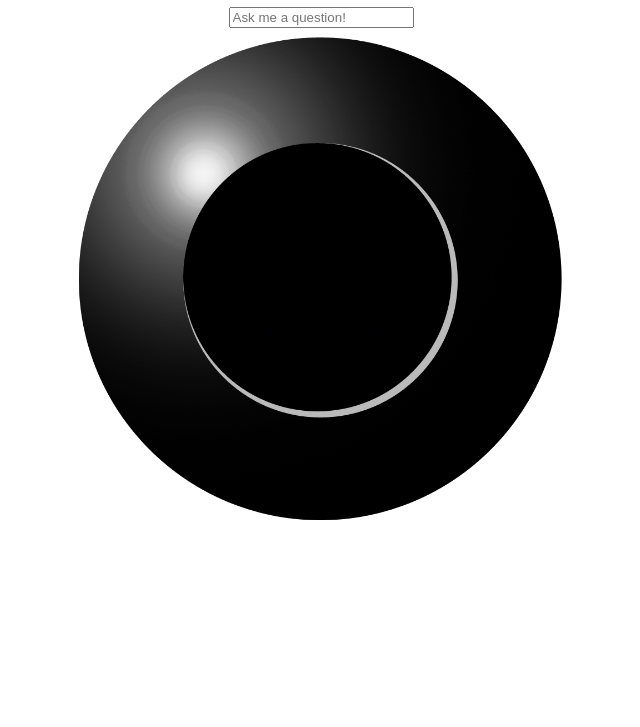
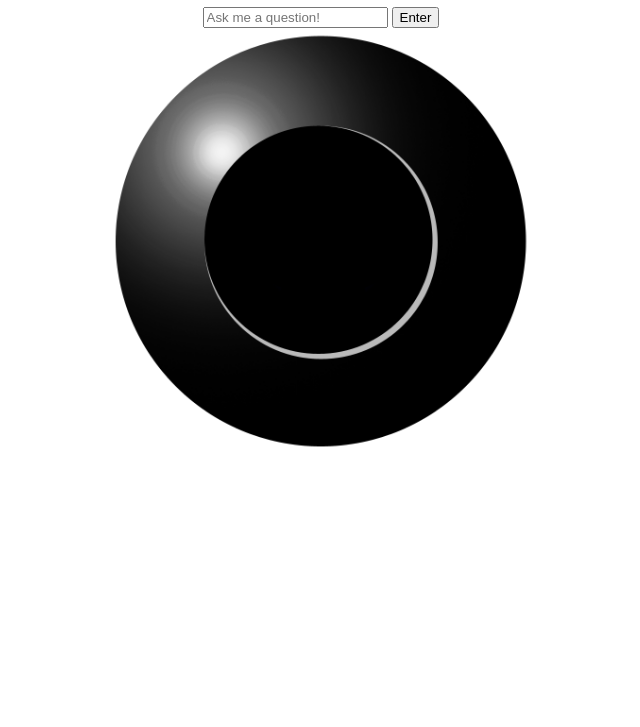
Before and after one commit to kv-mod3/intro-js-8ball, a plain HTML site: page index.html in a window 1280 px wide. Shown: the part 73-800 px from the top of the page, without its empty margins (319-959 px from the left). Drawn offline with Linux system fonts and the light colour scheme.

Commit message:
fixed input validation issue + input clear

```diff
--- a/index.html
+++ b/index.html
@@ -10,10 +10,11 @@
     <title>Magic 8-Ball in JavaScript</title>
   </head>
   <body>
-    <div class="">
       <h1>Magic 8-Ball</h1>
-      <input type="text" placeholder="Ask me a question!"/>
-      <div id="8ball"></div>
-    </div>
+      <input type="text" id="questionInput" placeholder="Ask me a question!"/>
+      <button>Enter</button>
+      <div id="answers">
+        <img id="imgBall">
+      </div>
   </body>
 </html>
--- a/js/main.js
+++ b/js/main.js
@@ -1,18 +1,63 @@
 // global variables
-const eightBall = document.createElement('img');
+const enterBtn = document.querySelector('button');
+const eightBall = document.getElementById('imgBall');
+
+// img array
+const imgArray = [
+    './img/magic8ball_start.png',
+    './img/magic8ball_1.png',
+    './img/magic8ball_2.png',
+    './img/magic8ball_3.png',
+    './img/magic8ball_4.png',
+    './img/magic8ball_5.png',
+    './img/magic8ball_6.png',
+    './img/magic8ball_7.png',
+    './img/magic8ball_8.png',
+    './img/magic8ball_9.png',
+    './img/magic8ball_10.png',
+    './img/magic8ball_11.png',
+    './img/magic8ball_12.png',
+    './img/magic8ball_12.png',
+    './img/magic8ball_13.png',
+    './img/magic8ball_14.png',
+    './img/magic8ball_15.png',
+    './img/magic8ball_16.png',
+    './img/magic8ball_17.png',
+    './img/magic8ball_18.png',
+    './img/magic8ball_19.png',
+    './img/magic8ball_20.png',
+];
+
+// display 8ball with default values
+eightBall.src = imgArray[0];    // img path related to where JS is running (html), not the JS file itself
+eightBall.style.width = '425px';
+eightBall.style.height = '425px';
 
 
-// creating 8-ball
-document.body.appendChild(eightBall);
-eightBall.style.height = '500px';
-eightBall.style.width = '500px';
-eightBall.src = './img/magic8ball_start.png';    // img path related to where JS is running (html), not the JS file itself
+// generates a random integer
+function randomInt(min, max) { // passes min and max integers into the function
+    return Math.floor(Math.random() * (max - min + 1) + min)
+    // Math.random explained from MDN Web Docs
+};
 
-// grabs a random integer
-function randomInt(min, max) { // min and max integers
-    return Math.floor(Math.random() * (max - min + 1) + min)
-    // from MDN Web Docs
-}
+// execution if button is clicked
+enterBtn.addEventListener('click', function () {
+    let inputBox = document.querySelector('input');
+    if (inputBox.value.length < 1) {
+        alert("Please enter in a question!");
+    } else {
+        changeImg()
+        inputBox.value = '';
+    };
+});
 
-const roundedInt = randomInt(1, 20) // passes min and max integers into the function
-console.log(roundedInt)
+// changing <img> in <div>
+function changeImg() {
+    roundedInt = randomInt(1, 20);
+    eightBall.src = imgArray[roundedInt];
+
+    console.log('randomInt: ' + roundedInt);
+    console.log(imgArray[roundedInt]);
+};
+
+console.log(document.getElementById('answers'));
```
Also changed, not shown: css/style.css (+11 -1 lines), 1 other file.
